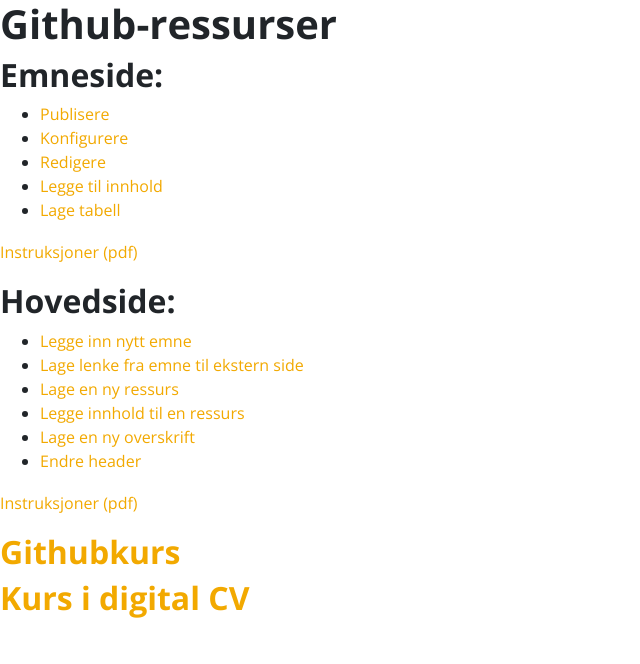
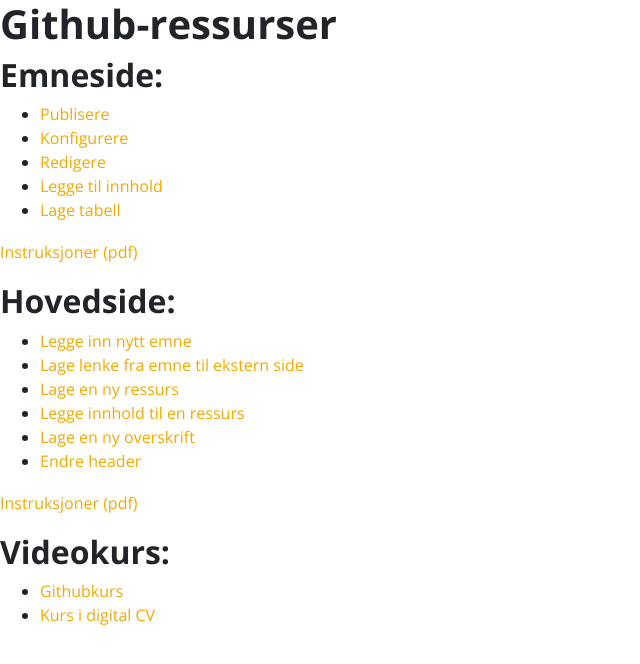
Before and after one commit to uit-econ/uit-econ.github.io, a Jekyll site: the page built from github-ressurser.md, in a window 1280 px wide. Shown: the top 664 px of the page, without its empty margins (0-640 px from the left). Built offline with Jekyll 4.4.1, drawn with Linux system fonts in a browser that asks for light colours; our own code applies the rules of GitHub Pages for plain Markdown files.

Commit message:
Update github-ressurser.md

```diff
--- a/github-ressurser.md
+++ b/github-ressurser.md
@@ -21,5 +21,6 @@
 
 [Instruksjoner (pdf)](https://titlon.uit.no/datadumps/git-res/hs/hovedside.pdf)
 
-## [Githubkurs](https://titlon.uit.no/datadumps/git-res/kursgit.mp4)
-## [Kurs i digital CV](https://titlon.uit.no/datadumps/git-res/digicv.mp4)
+## Videokurs:
+* [Githubkurs](https://titlon.uit.no/datadumps/git-res/kursgit.mp4)
+* [Kurs i digital CV](https://titlon.uit.no/datadumps/git-res/digicv.mp4)
```
